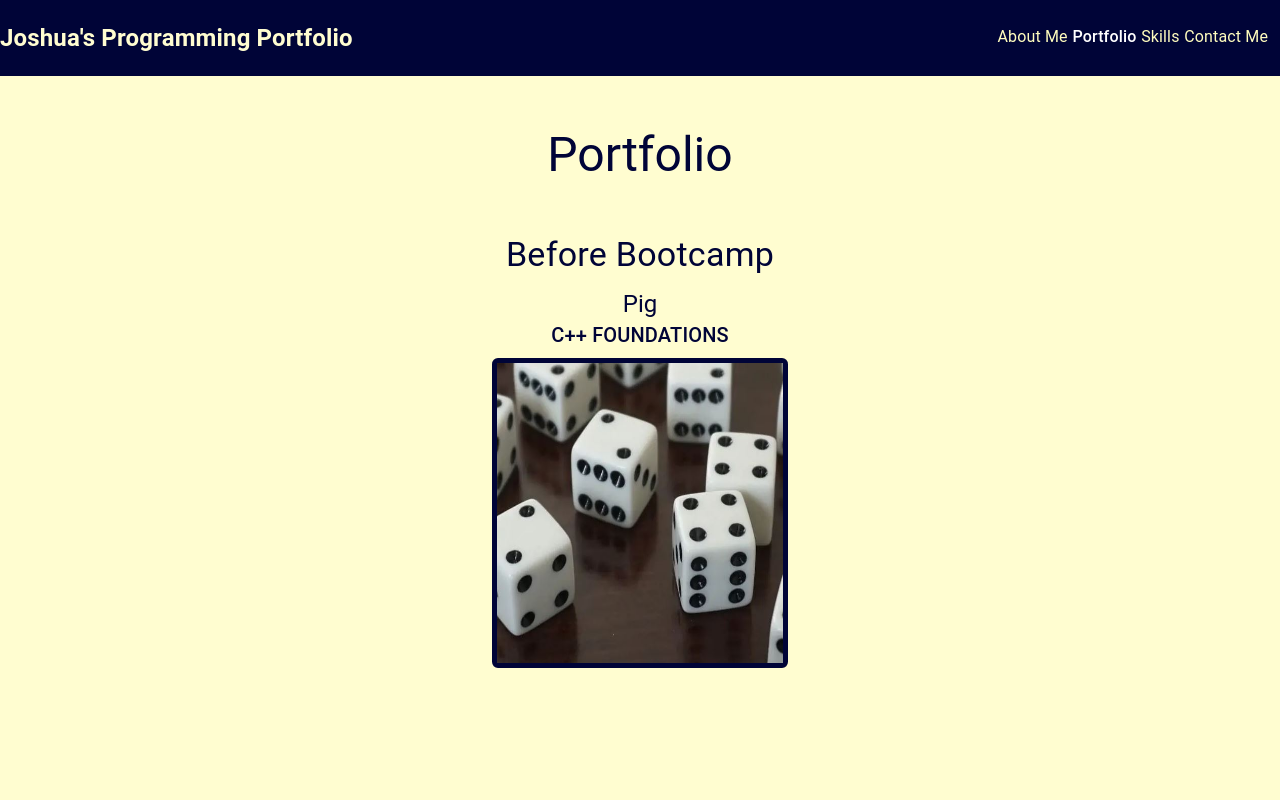
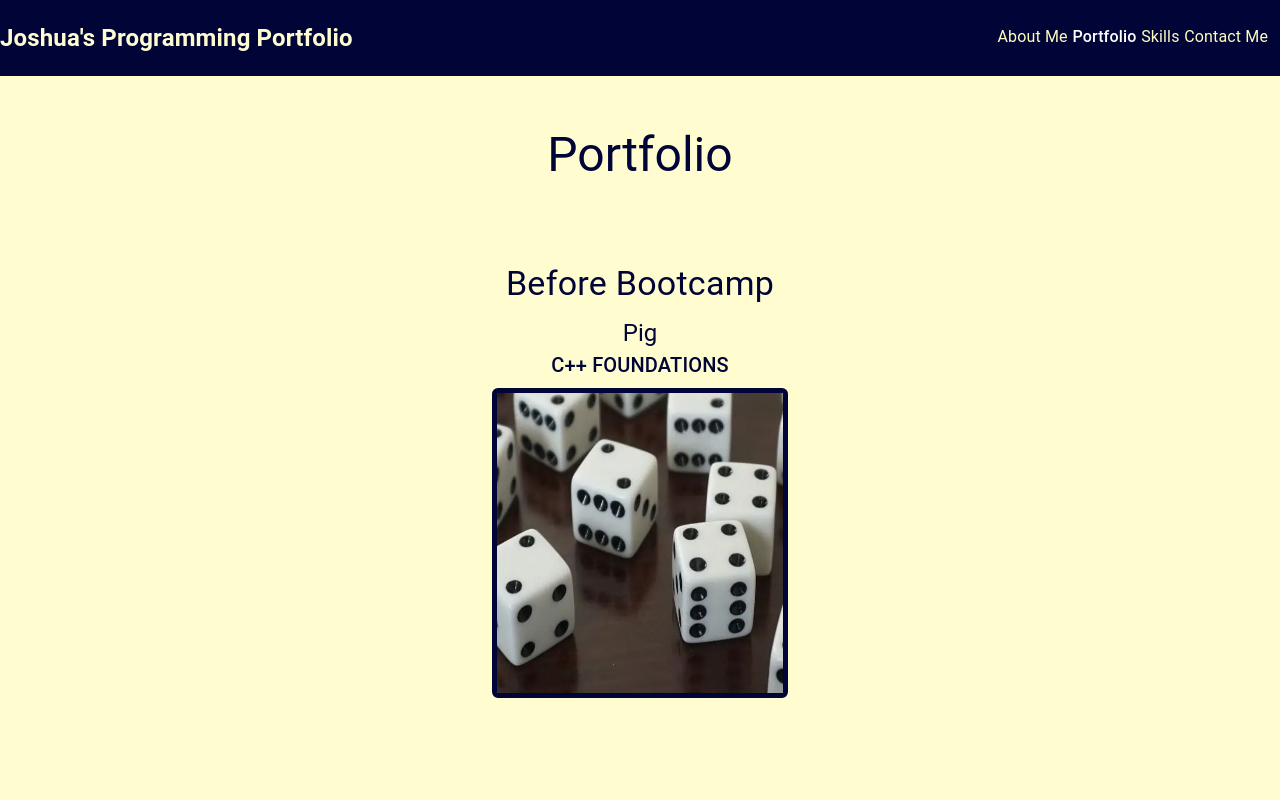
Before and after one commit to CoderJ01/material-ui-programming-portfolio, a React (Create React App) app: page /portfolio in a window 1280 px wide. Shown: the top 800 px of the page. Built offline with nearby package versions, Linux system fonts and the light colour scheme.

Commit message:
provide default value to fromTop

```diff
--- a/src/components/Section/Section.component.jsx
+++ b/src/components/Section/Section.component.jsx
@@ -5,9 +5,9 @@ import { Typography } from '@mui/material';
 import Grid from '@mui/material/Grid';
 import Content from '../../components/Content/Content.component';
 
-const Section = ({ dataObj = [], fromTop = 100 }) => {
+const Section = ({ dataObj = [], fromTop = 10 }) => {
     return (
-        <Container maxWidth="md">
+        <Container maxWidth="md" sx={{ marginTop: fromTop + '%'}}>
             <Box sx={{ minHeight: '70vh', textAlign: 'center' }}>
                 <Typography variant="h4" gutterBottom sx={{ color: 'rgb(0, 4, 55)' }}>{dataObj.title}</Typography>
                 <Box sx={{ flexGrow: 1 }}>
```
